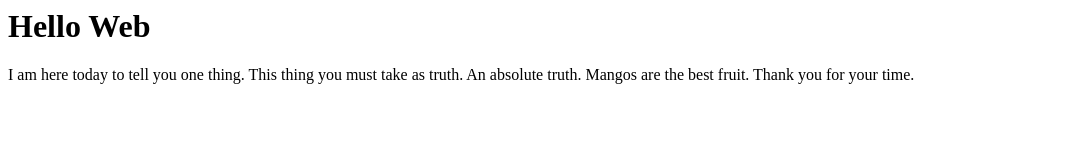
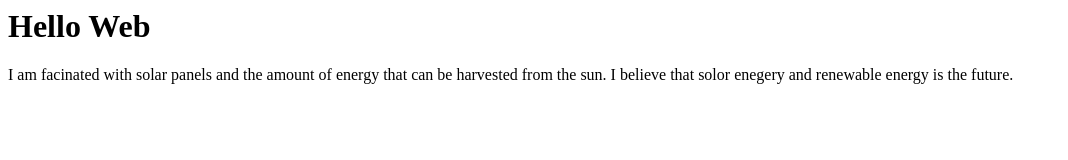
Before and after one commit to guscrow/CSC265, a plain HTML site: page index.html in a window 1280 px wide. Shown: the whole page, without its empty margins (0-1068 px from the left). Drawn offline with Linux system fonts and the light colour scheme.

Commit message:
Update index.html

```diff
--- a/index.html
+++ b/index.html
@@ -1,7 +1,7 @@
 <html>
 <body>
 <h1>Hello Web</h1>
-<p>I am here today to tell you one thing. This thing you must take as truth. An absolute truth. Mangos are the best fruit. Thank you for your time.</p>
+<p>I am facinated with solar panels and the amount of energy that can be harvested from the sun. I believe that solor enegery and renewable energy is the future.</p>
 
 </body>
 </html>
```
